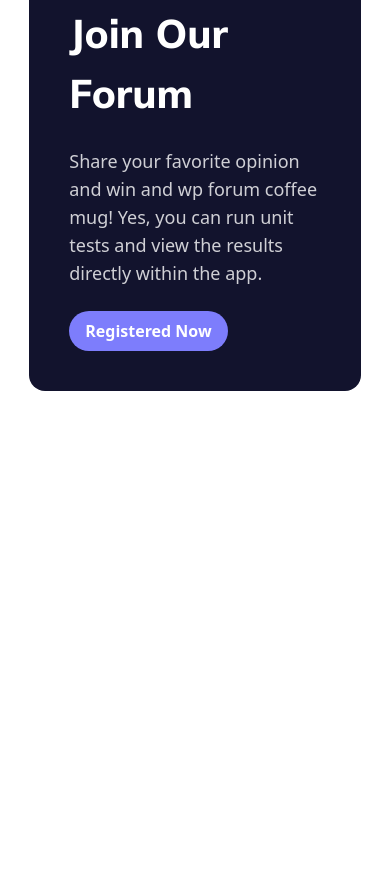
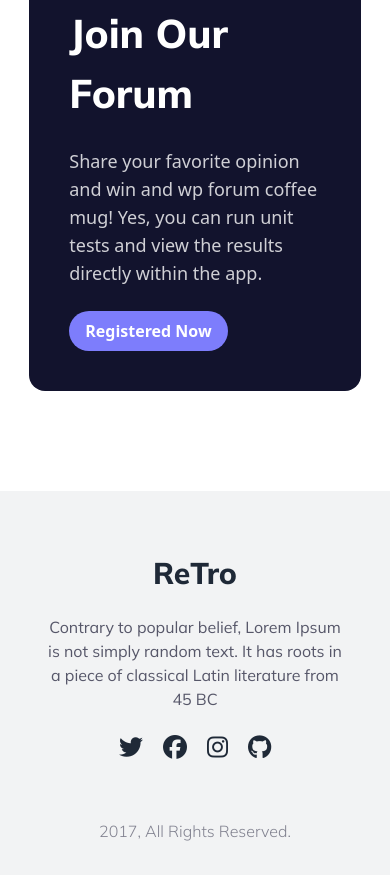
Before and after one commit to RobiulIslam08/B9-A6-RetorFuram, a plain HTML site: page index.html in a window 390 px wide. Shown: the part 1721-2596 px from the top of the page. Before the commit the page ends 2212 px from the top, so only its background shows below. Drawn offline with nearby package versions, Linux system fonts and the light colour scheme; no server answers.

Commit message:
footer section responsive done

```diff
--- a/index.html
+++ b/index.html
@@ -17,9 +17,9 @@
   <link rel="stylesheet" href="style.css">
 </head>
 
-<body class="w-[85%] mx-auto mt-3">
+<body class=" mt-3">
   <!-- navber design start here -->
-  <section>
+  <section class="w-[85%] mx-auto">
     <div class="navbar bg-base-100 ">
       <div class="navbar-start">
         <div class="dropdown">
@@ -66,7 +66,7 @@
   <!-- navber design ends here -->
 
   <!-- banner section start here -->
-  <section class="mt-[50px] mb-[100px]">
+  <section class="mt-[50px] mb-[100px] w-[85%] mx-auto">
     <div
       class="flex flex-col lg:flex-row w-[100%] lg:h-[470px] h-full gap-8  bg-[url('images/bgbanner.png')] bg-[#12132D] bg-no-repeat bg-bottom rounded-xl lg:rounded-[22px] mb-7">
       <!-- left div -->
@@ -110,7 +110,7 @@
   <!-- banner section ends here -->
 
   <!-- lets discuss section start here -->
-  <section class="mb-[100px]">
+  <section class="mb-[100px] w-[85%] mx-auto">
     <!-- header -->
     <div class="text-center space-y-6 lg:w-[690px] w-[350px] mx-auto lg:mb-12 mb-8">
       <h1 class="font-mulish font-extrabold text-4xl">Let’s Discuss</h1>
@@ -156,7 +156,7 @@
 
 
   <!-- desing -->
-  <section class="bg-[#12132D] w-full lg:h-[400px] h-full rounded-2xl lg:pt-0 pt-10 mb-[100px] items-center flex flex-col-reverse lg:flex-row justify-between">
+  <section class=" bg-[#12132D] w-[85%] mx-auto lg:h-[400px] h-full rounded-2xl lg:pt-0 pt-10 mb-[100px] items-center flex flex-col-reverse lg:flex-row justify-between">
     <div class="p-10 space-y-6">
       <h1 class="font-mulish text-[40px] font-extrabold text-[#FFFFFF]">Join Our Forum</h1>
       <p class="text-[#FFFFFFCC] text-lg font-normal">Share your favorite opinion and win and wp forum coffee mug! Yes, you can run unit tests and view the results
@@ -171,8 +171,18 @@
 
 
 
-  <footer>
-
+  <footer class="w-full bg-[#12132D0D] h-96 text-center">
+    <div class="lg:w-[600px] w-[300px] mx-auto pt-16">
+      <h1 class="font-extrabold lg:text-4xl text-3xl font-mulish mb-6">ReTro</h1>
+    <p class="font-mulish text-base font-normal mb-6 text-[#12132DB2]">Contrary to popular belief, Lorem Ipsum is not simply random text. It has roots in a piece of classical Latin literature from 45 BC</p>
+    <div class="flex gap-5 lg:mb-[120px] mb-[60px] justify-center text-2xl">
+      <i class="fa-brands fa-twitter"></i>
+      <i class="fa-brands fa-facebook"></i>
+      <i class="fa-brands fa-instagram"></i>
+      <i class="fa-brands fa-github"></i>
+    </div>
+    <p class="text-base font-mulish font-light text-[#12132D7F] ">2017, All Rights Reserved.</p>
+    </div>
   </footer>
 
 
```
